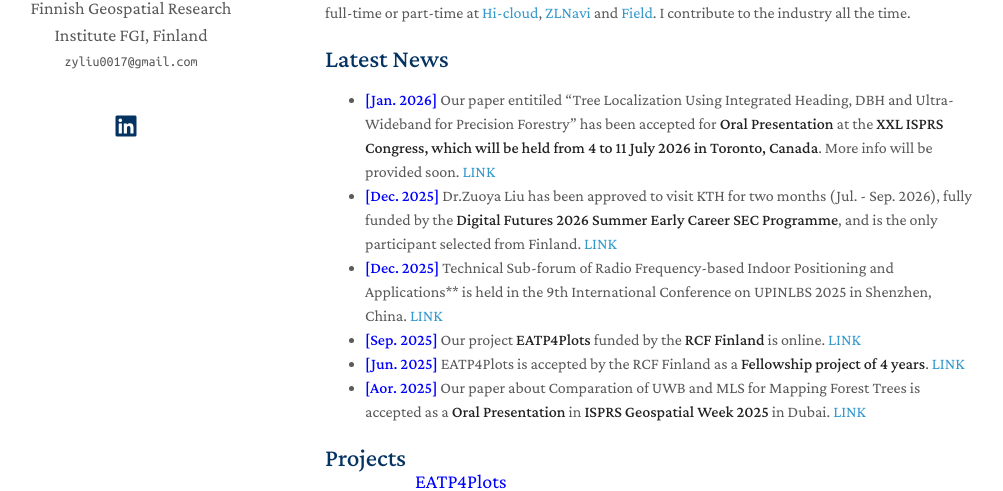
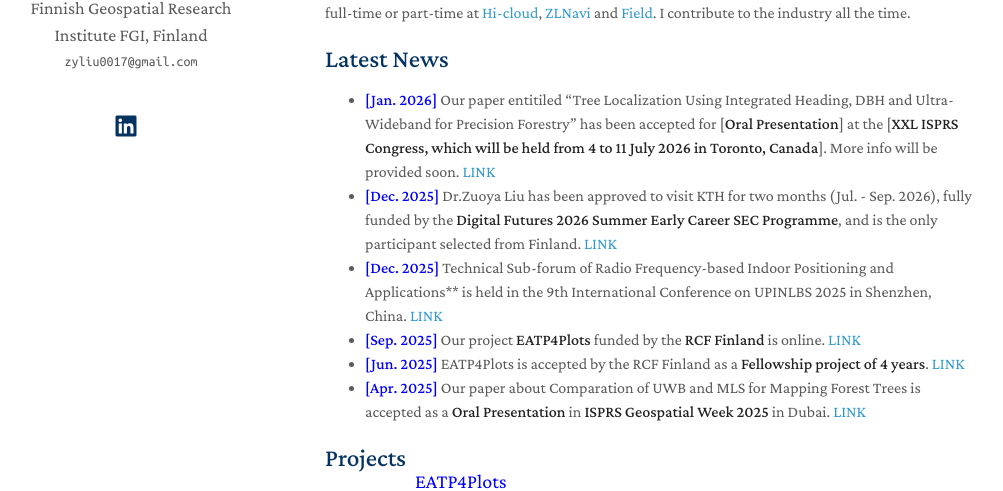
Before and after one commit to zyliu0017/zyliu0017.github.io, a Jekyll site: the page built from index.md, in a window 1280 px wide and 900 px high. Shown: the part 391-882 px from the top of the window, without its empty margins (145-1148 px from the left). Built offline with Jekyll 4.4.1, drawn with Linux system fonts in a browser that asks for light colours; a style sheet for code colours, icons or effects is not loaded.

Commit message:
Update the news

```diff
--- a/index.md
+++ b/index.md
@@ -21,7 +21,7 @@
 
 
 ## Latest News
-- <strong><span style="color:blue">[Jan. 2026]</span></strong> Our paper entitiled "Tree Localization Using Integrated Heading, DBH and Ultra-Wideband for Precision Forestry" has been accepted for **Oral Presentation** at the **XXL ISPRS Congress, which will be held from 4 to 11 July 2026 in Toronto, Canada**. More info will be provided soon.
+- <strong><span style="color:blue">[Jan. 2026]</span></strong> Our paper entitiled "Tree Localization Using Integrated Heading, DBH and Ultra-Wideband for Precision Forestry" has been accepted for [**Oral Presentation**] at the [**XXL ISPRS Congress, which will be held from 4 to 11 July 2026 in Toronto, Canada**]. More info will be provided soon.
 <a href="https://www.isprs2026toronto.com/" target="_blank" rel="noopener">LINK</a>
 - <strong><span style="color:blue">[Dec. 2025]</span></strong> Dr.Zuoya Liu has been approved to visit KTH for two months (Jul. - Sep. 2026), fully funded by the **Digital Futures 2026 Summer Early Career SEC Programme**, and is the only participant selected from Finland.
 <a href="https://www.digitalfutures.kth.se/call/digital-futures-2026-summer-early-career-programme-sec-programme/" target="_blank" rel="noopener">LINK</a>
@@ -31,7 +31,7 @@
 <a href="https://www.maanmittauslaitos.fi/en/research/eatp4plots" target="_blank" rel="noopener">LINK</a>
 - <strong><span style="color:blue">[Jun. 2025]</span></strong> EATP4Plots is accepted by the RCF Finland as a **Fellowship project of 4 years**.
 <a href="https://research.fi/en/results/funding/83040" target="_blank" rel="noopener">LINK</a>
-- <strong><span style="color:blue">[Aor. 2025]</span></strong> Our paper about Comparation of UWB and MLS for Mapping Forest Trees is accepted as a **Oral Presentation** in **ISPRS Geospatial Week 2025** in Dubai.
+- <strong><span style="color:blue">[Apr. 2025]</span></strong> Our paper about Comparation of UWB and MLS for Mapping Forest Trees is accepted as a **Oral Presentation** in **ISPRS Geospatial Week 2025** in Dubai.
 <a href="https://isprs-annals.copernicus.org/articles/X-G-2025/551/2025/isprs-annals-X-G-2025-551-2025.html" target="_blank" rel="noopener">LINK</a>
 
 {% include_relative _includes/projects.md %}
```
